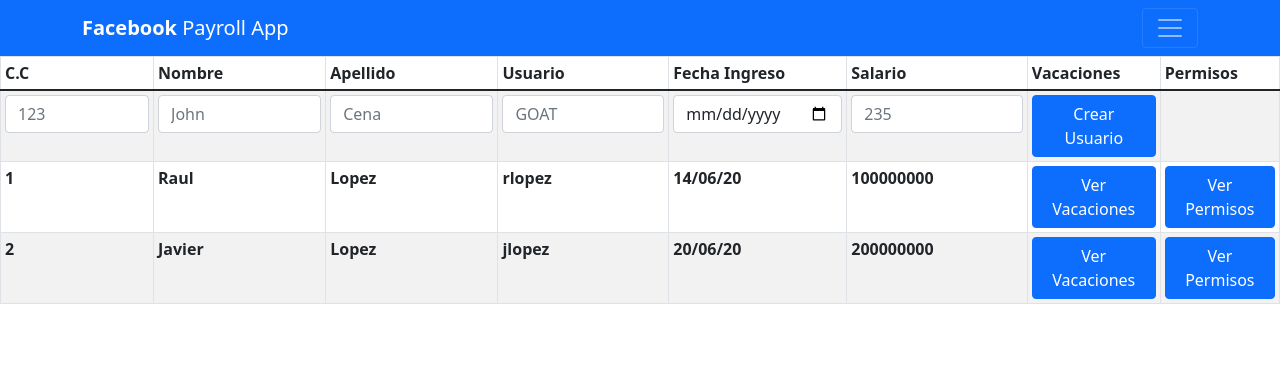
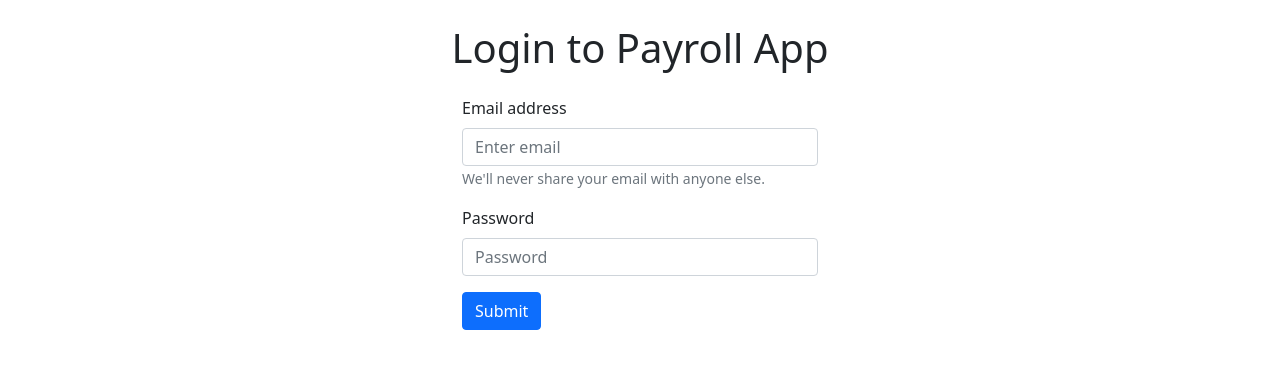
Before and after one commit to MistionTIC-G18-E8/employee-app, a React (Create React App) app in the folder frontend/: page /dashboardnomina in a window 1280 px wide. Shown: the top 368 px of the page. Built offline with nearby package versions, Linux system fonts and the light colour scheme.

Commit message:
login en el front

```diff
--- a/frontend/src/App.jsx
+++ b/frontend/src/App.jsx
@@ -11,10 +11,21 @@ import SolicitarPermisos from "./routes/SolicitarPermisos"
 import SolicitarVacaciones from "./routes/SolicitarVacaciones"
 import Vacaciones from "./routes/Vacaciones"
 import Permisos from "./routes/Permisos"
+import LoginForm from "./components/LoginForm";
+import useToken from './useToken';
+
 
 
 
 export default function App() {
+
+  const { token, setToken } = useToken();
+
+
+if(!token) {
+  return <LoginForm setToken={setToken} />
+}
+
   return (
     <>
       <NavBar />
--- a/frontend/src/components/LoginForm.jsx
+++ b/frontend/src/components/LoginForm.jsx
@@ -1,7 +1,32 @@
-import React from "react";
+import React, { useState } from "react";
 import { Form, Button, Container, Col, Row } from "react-bootstrap";
+import PropTypes from 'prop-types';
 
-const LoginForm = () => {
+async function loginUser(credentials) {
+  return fetch('https://mtic.muniter.xyz/api/user/login', {
+    method: 'POST',
+    headers: {
+      'Content-Type': 'application/json'
+    },
+    body: JSON.stringify(credentials)
+  })
+    .then(data => data.json())
+ }
+
+export default function LoginForm ({setToken}) {
+  const [email, setEmail] = useState();
+  const [password, setPassword] = useState();
+
+
+  const handleSubmit = async e => {
+    e.preventDefault();
+    const token = await loginUser({
+      email,
+      password
+    });
+    setToken(token);
+  }
+
   return (
     <Container>
       <Row className="m-4 justify-content-center display-6">
@@ -9,23 +34,30 @@ const LoginForm = () => {
       </Row>
       <Row className="justify-content-center">
         <Col xs="auto" lg="4">
-          <Form>
+          <Form onSubmit={handleSubmit}>
             <Form.Group className="mb-3" controlId="formBasicEmail">
               <Form.Label>Email address</Form.Label>
-              <Form.Control type="email" placeholder="Enter email" />
+              <Form.Control type="email" placeholder="Enter email" onChange={e => setEmail(e.target.value)} />
               <Form.Text className="text-muted">
                 We'll never share your email with anyone else.
               </Form.Text>
             </Form.Group>
 
-            <Form.Group className="mb-3" controlId="formBasicPassword">
+            <Form.Group className="mb-3"
+                controlId="formBasicPassword">
               <Form.Label>Password</Form.Label>
-              <Form.Control type="password" placeholder="Password" />
+              <Form.Control type="password" placeholder="Password" onChange={e => setPassword(e.target.value)}/>
             </Form.Group>
-            <Form.Group className="mb-3" controlId="formBasicCheckbox">
-              <Form.Check type="checkbox" label="Check me out" />
+            <Form.Group
+                className="mb-3"
+                controlId="formBasicCheckbox">
+              {/* <Form.Check
+                  type="checkbox"
+                  label="Check me out" /> */}
             </Form.Group>
-            <Button variant="primary" type="submit">
+            <Button
+                variant="primary"
+                type="submit">
               Submit
             </Button>
           </Form>
@@ -35,4 +67,7 @@ const LoginForm = () => {
   );
 };
 
-export default LoginForm;
+
+LoginForm.propTypes = {
+  setToken: PropTypes.func.isRequired
+}
--- /dev/null
+++ b/frontend/src/useToken.js
@@ -0,0 +1,21 @@
+import { useState } from 'react';
+
+export default function useToken() {
+  const getToken = () => {
+    const tokenString = sessionStorage.getItem('token');
+    const userToken = JSON.parse(tokenString);
+    return userToken?.token
+  };
+  const [token, setToken] = useState(getToken());
+
+  const saveToken = userToken => {
+    sessionStorage.setItem('token', JSON.stringify(userToken));
+    setToken(userToken.token);
+  };
+
+  return {
+    setToken: saveToken,
+    token
+  }
+
+}
```
